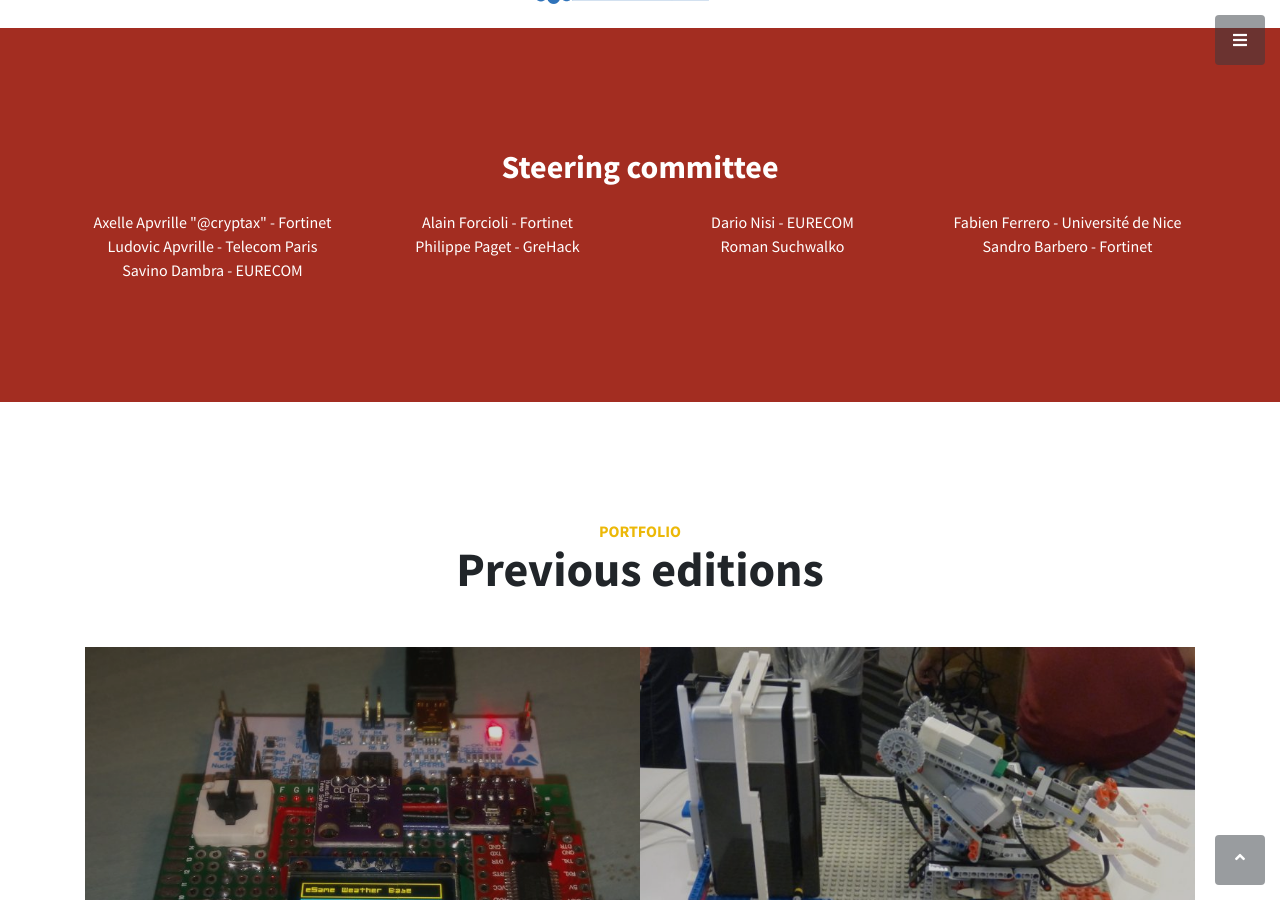
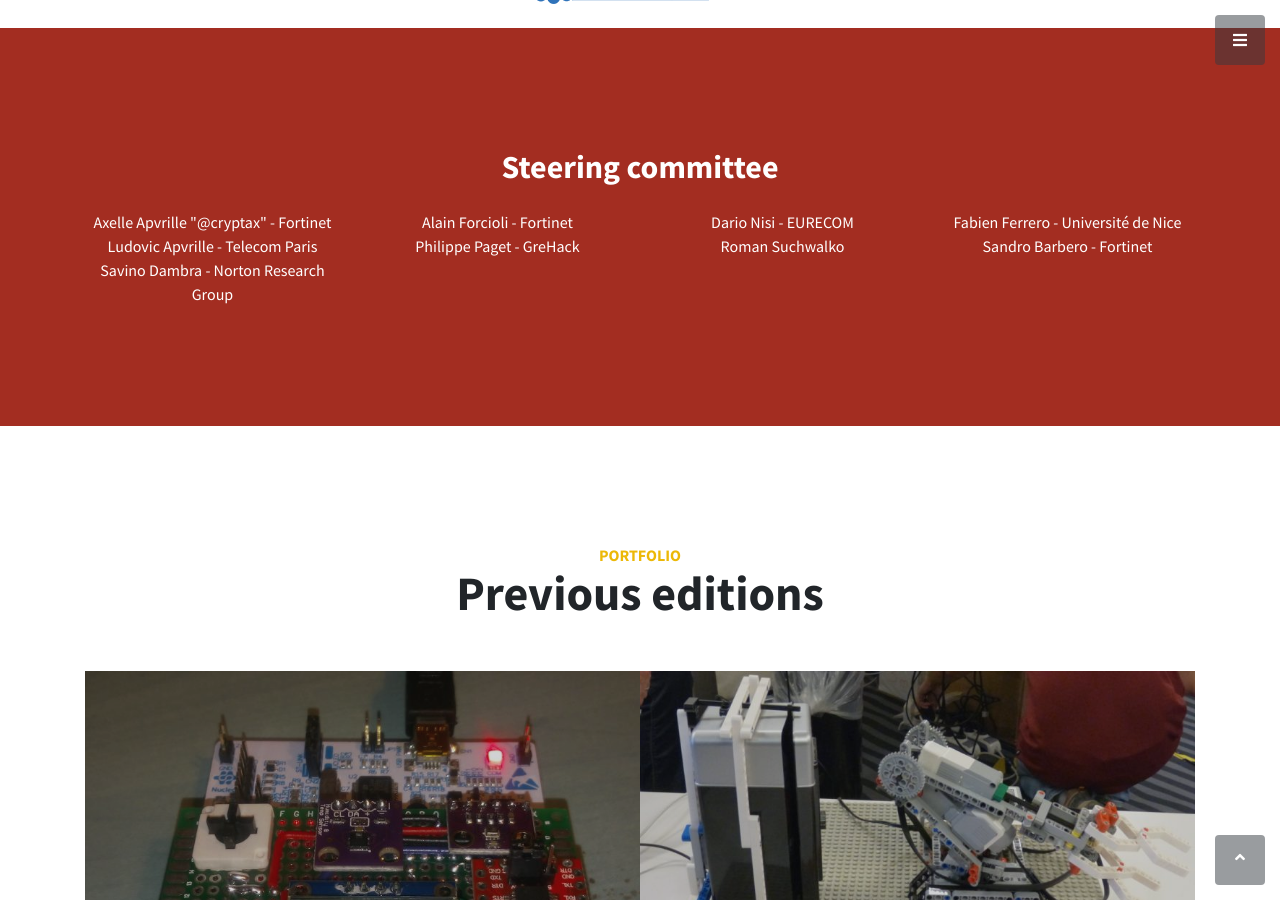
Before and after one commit to ph0wn/ph0wn.github.io, a Jekyll site: the page built from index.html, in a window 1280 px wide and 900 px high, scrolled down 2972 px. Built offline with Jekyll 4.4.1, drawn with Linux system fonts in a browser that asks for light colours.

Commit message:
changing affiliation

```diff
--- a/index.html
+++ b/index.html
@@ -158,7 +158,7 @@ title: Ph0wn CTF
 	  Sandro Barbero - Fortinet
 	</div>
 	<div class="col-lg-3 col-md-6 mb-5 mb-md-0">
-	  Savino Dambra - EURECOM
+	  Savino Dambra - Norton Research Group
 	</div>
 
       </div>
```
